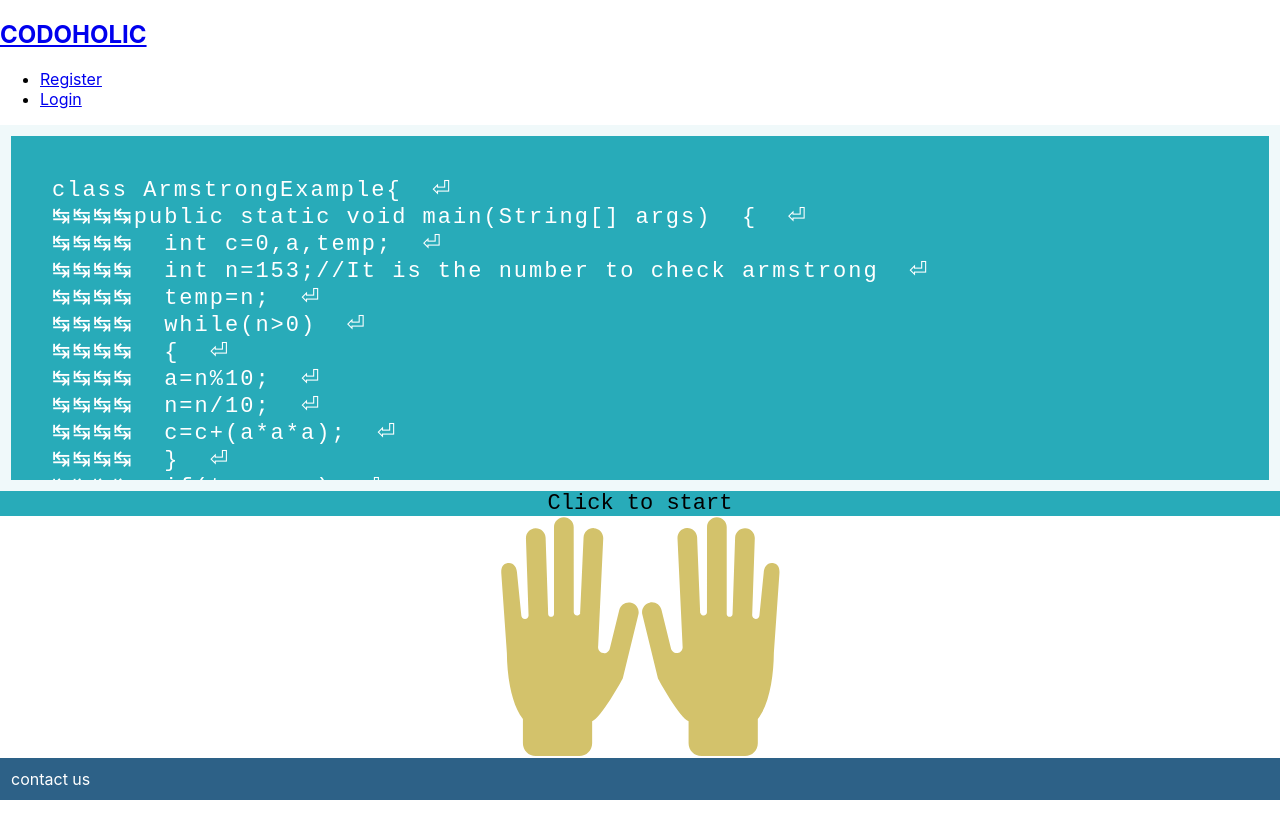
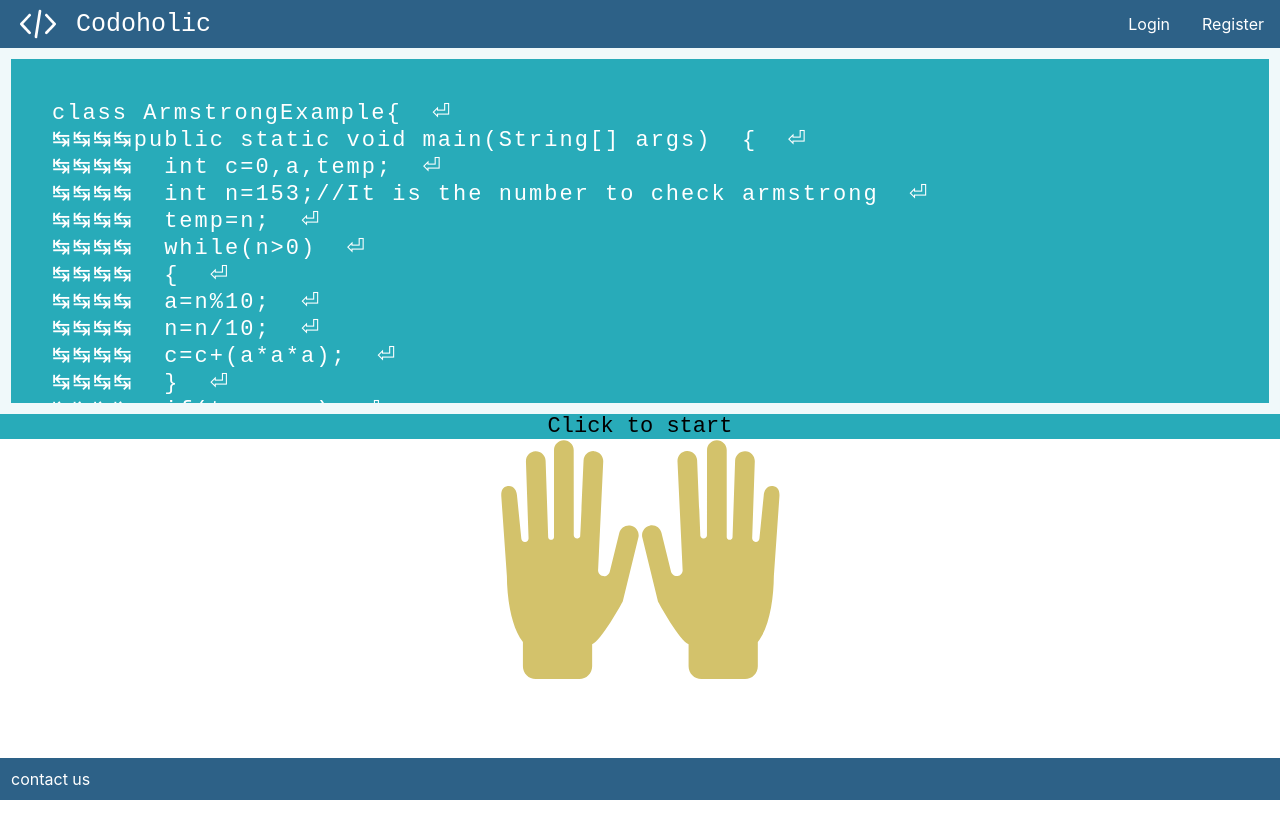
Before and after one commit to nitishvelu/CODOHOLIC, a React (Create React App) app in the folder client/: page / in a window 1280 px wide. Shown: the top 838 px of the page. Built offline with nearby package versions, Linux system fonts and the light colour scheme; no server answers.

Commit message:
temp navbar

```diff
--- a/client/src/App.js
+++ b/client/src/App.js
@@ -1,5 +1,6 @@
 import React ,{Fragment,useEffect}from 'react';
 import './App.css';
+import Header from './components/Header';
 import Navbar from './components/Navbar';
 import Footer from './components/Footer';
 import Login from './components/auth/Login';
@@ -42,7 +43,7 @@
     <Provider store= {store}>
     <Router>
     <Fragment>
-      <Navbar />
+      <Header />
       <section className='container'>
       <Alert />
     <Switch>
--- /dev/null
+++ b/client/src/components/Navbar.css
@@ -0,0 +1,23 @@
+ul {
+	list-style-type: none;
+	margin: 0;
+	padding: 0;
+	overflow: hidden;
+  }
+
+  li {
+	float: left;
+  }
+
+  li a {
+	display: block;
+	color: white;
+	text-align: center;
+	padding: 14px 16px;
+	text-decoration: none;
+  }
+
+  /* Change the link color to #111 (black) on hover */
+  li a:hover {
+	background-color: rgb(128, 60, 218);
+  }
--- a/client/src/components/Navbar.jsx
+++ b/client/src/components/Navbar.jsx
@@ -52,15 +52,16 @@
 import { connect } from 'react-redux';
 import PropTypes from 'prop-types';
 import { logout } from '../actions/auth';
+import './Navbar.css';
 
 const Navbar = ({ auth: { isAuthenticated }, logout }) => {
   const authLinks = (
     <ul>
       <li>
-        <Link to="/leaderboard">leaderboard</Link>
+        <Link to="/leaderboard">Leaderboard</Link>
       </li>
       <li>
-        <Link to="/profile">profile</Link>
+        <Link to="/profile">Profile</Link>
       </li>
       <li>
         <a onClick={logout} href="#!">
@@ -73,21 +74,16 @@
   const guestLinks = (
     <ul>
       <li>
-        <Link to="/register">Register</Link>
+        <Link to="/login">Login</Link>
       </li>
       <li>
-        <Link to="/login">Login</Link>
+        <Link to="/register">Register</Link>
       </li>
     </ul>
   );
 
   return (
     <nav >
-      <h1>
-        <Link to="/">
-          CODOHOLIC
-        </Link>
-      </h1>
       <Fragment>{isAuthenticated ? authLinks : guestLinks}</Fragment>
     </nav>
   );
```
